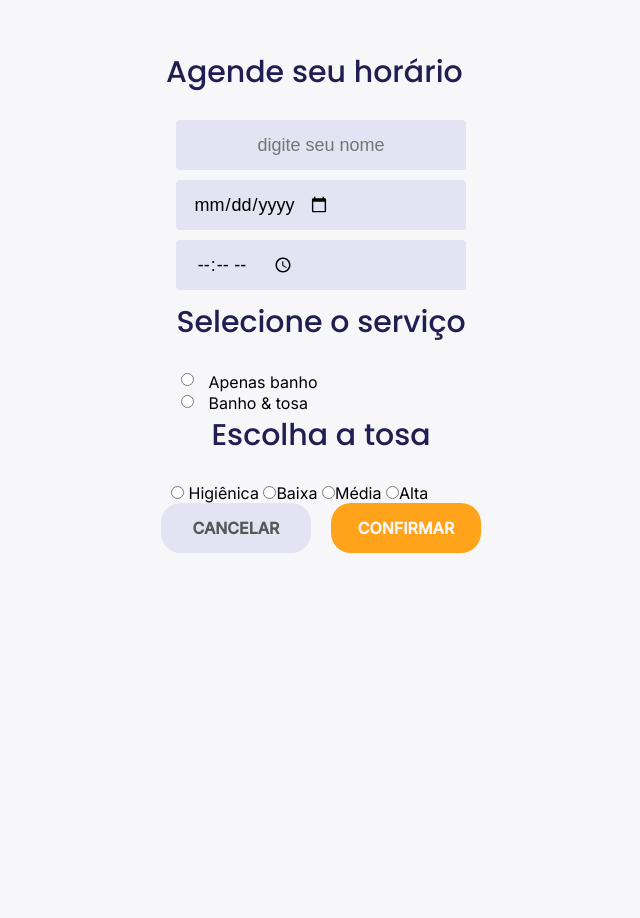
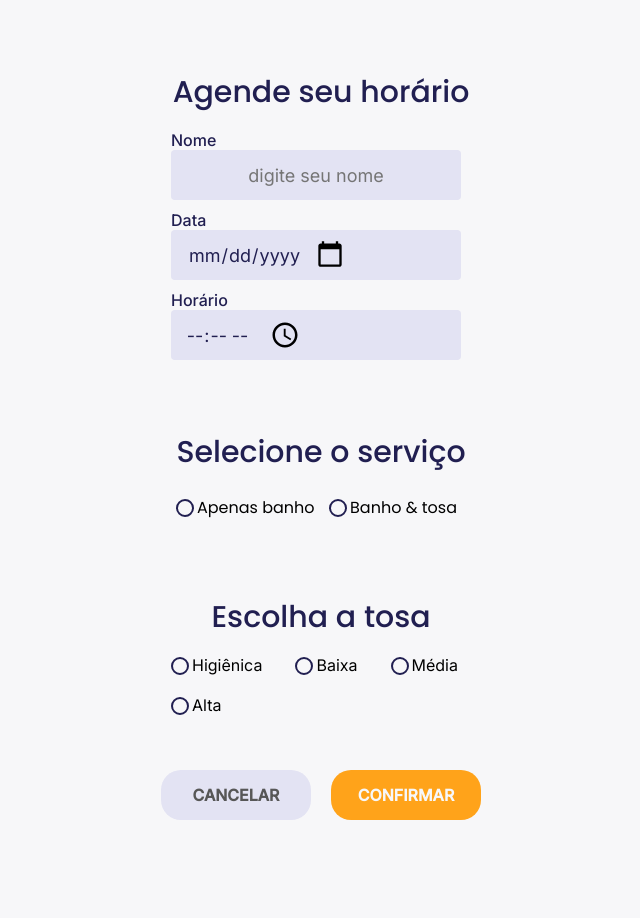
Before and after one commit to pamlotusia/impacta-petshop, a Flask app: page /teste in a window 1280 px wide. Shown: the whole page, without its empty margins (319-959 px from the left). Before the commit the page ends 553 px from the top, so only its background shows below. Run offline with Flask 3, Linux system fonts and the light colour scheme; some libraries are stand-ins or nearby versions.

Commit message:
finalizando estilizaçao

```diff
--- a/static/css/style-teste.css
+++ b/static/css/style-teste.css
@@ -17,7 +17,6 @@
   margin: 0;
   box-sizing: border-box;
   font-family: 'Inter', sans-serif;
-  overflow: hidden;
 }
 
 html {
@@ -28,30 +27,7 @@ section {
   display: flex;
   align-items: center;
   flex-direction: column;
-}
-
-/* .container{
-  top: 80px;
-  position: relative;
-} */
-
-.container > * {
-  display: flex;
-}
-.container p{
-  margin-top: 50px;
-}
-.container > input {
-  padding: 5px;
-  margin: 10px;
-  width: 290px;
-  height: 50px;
-  border: none;
-  font: 18px sans-serif;
-  text-align: center;
-  border-radius: 4px;
-  background-color: var(--cancel-color);
-  cursor: pointer;
+  margin: 0 0 50px ;
 }
 
 .title {
@@ -62,34 +38,106 @@ section {
   font-weight: 500;
   font-size: 30px;
   font-family: 'Poppins', sans-serif;
-  margin-bottom: 25px;
+  margin: 70px 0 15px;
+}
+
+.inputs{
+  color: var(--title-color);
+  font-family: 'Inter', sans-serif;
+}
+input {
+  cursor: pointer;
+}
+
+.inputs > input {
+  display: flex;
+  padding: 5px;
+  width: 290px;
+  height: 50px;
+  border: none;
+  text-align: center;
+  font-size: 18px;
+  border-radius: 4px;
+  background-color: var(--cancel-color);
+  color: #211f51;
+  place-content: '';
+  /* aumentar icone e retirar texto de dentro se der */
+}
+
+.inputs p {
+  margin-top: 10px;
+  font-size: 16px;
+  font-weight: 500;
+}
+
+input[type="date"]::-webkit-calendar-picker-indicator,
+input[type="time"]::-webkit-calendar-picker-indicator {
+  width: 30px;
+  height: 30px;
 }
 
 
-/* Estilos para a bolinha quando o input está selecionado */
-.custom-radio input[type="radio"]:checked + label::before {
-  display: inline-block;
-  width: 1em;
-  height: 1em;
-  background-color: var(--confirm-color); /* Cor de fundo quando selecionado */
-  margin-right: 5px; /* Espaço entre a bolinha e o texto */
+/* services container */
+.services div {
+  display: inline-flex;
+  align-items: center;
 }
 
-/* Estilos para o label (texto) */
-.custom-radio label {
-  display: inline-block;
-  vertical-align: middle;
+.custom-radio > *{
+  margin: 5px;
+}
+.custom-radio label{
+  font-size: 16px;
+  font-family: 'Poppins', sans-serif;
+  display: flex;
+  align-items: center;
 }
 
-.services input[type='radio']{
-  color: var(--title-color);
-  margin: 0 10px;
-  font-weight: 400;
-  font: 1.5em 'Poppins', sans-serif;
-  font: 1.5em 'Inter', sans-serif;
+.custom-radio input[type='radio'],
+.type-services input[type='radio'] {
+  display: none;
 }
 
-.container-message{
+.custom-radio input[type='radio']+label:before,
+.type-services input[type='radio']+label:before{
+  content: '';
+  display: inline-flex;
+  width: 10px;
+  height: 10px;
+  margin-right: 3px;
+
+  background-clip: content-box;
+  padding: 2px;
+  border: 2px solid #211f51;
+  background-color: transparent;
+  border-radius: 50%;
+
+}
+.custom-radio input[type='radio']:checked +label:before,
+.type-services input[type='radio']:checked +label:before{
+background-color: var(--confirm-color);
+border: 2px solid var(--confirm-color);
+}
+
+.custom-radio input[type='radio']:checked +label,
+.type-services input[type='radio']:checked +label{
+  color: var(--confirm-color);
+}
+
+/* type services container */
+.type-services{
+  margin-bottom: 55px;
+}
+
+.type-services-inputs{
+  display: grid;
+  grid-template-columns: repeat(3, auto);
+  gap:20px;
+}
+
+
+/* messagecontainer */
+.container-message {
   max-width: 400px;
   position: absolute;
   top: 80px;
@@ -97,11 +145,11 @@ section {
   flex-direction: column;
   align-items: center;
 }
-.container-message .title{
+.container-message .title {
   width: 100px;
   font-size: 24px;
 }
-.block{
+.block {
   background-color: #fafaface;
   box-shadow: 1px 1px 5px hsl(0, 0%, 25%);
   border: 20px;
@@ -112,11 +160,10 @@ section {
   align-items: center;
   flex-direction: column;
 }
-.block img{
+.block img {
   width: 300px;
   z-index: -1;
 }
-
 
 .buttons {
   display: flex;
--- a/templates/teste.html
+++ b/templates/teste.html
@@ -9,45 +9,91 @@
 
     <link rel="preconnect" href="https://fonts.googleapis.com" />
     <link rel="preconnect" href="https://fonts.gstatic.com" crossorigin />
-    <link rel="preconnect" href="https://fonts.googleapis.com">
-    <link rel="preconnect" href="https://fonts.gstatic.com" crossorigin>
-    <link href="https://fonts.googleapis.com/css2?family=Inter:wght@300;400;500&family=Poppins:wght@400;500&display=swap" rel="stylesheet">
+    <link rel="preconnect" href="https://fonts.googleapis.com" />
+    <link rel="preconnect" href="https://fonts.gstatic.com" crossorigin />
+    <link
+      href="https://fonts.googleapis.com/css2?family=Inter:wght@300;400;500&family=Poppins:wght@400;500&display=swap"
+      rel="stylesheet"
+    />
 
-    <link rel="stylesheet" href="https://fonts.googleapis.com/css2?family=Material+Symbols+Outlined:opsz,wght,FILL,GRAD@20..48,100..700,0..1,-50..200" />
+    <link
+      rel="stylesheet"
+      href="https://fonts.googleapis.com/css2?family=Material+Symbols+Outlined:opsz,wght,FILL,GRAD@20..48,100..700,0..1,-50..200"
+    />
   </head>
   <body>
     <section>
-      <div class="container show">
+      <div class="container-date show">
         <p class="title">Agende seu horário</p>
+        <div class="inputs">
+          <p>Nome</p>
           <input
             type="text"
             name=""
             id="input-name"
             placeholder="digite seu nome"
           />
-        <input type="date" name="" id="input-date" />
+          <p>Data</p>
+          <input type="date" name="" id="input-date"/>
+          <p>Horário</p>
           <input type="time" name="" id="input-time" />
+        </div>
       </div>
 
       <div class="services show">
         <p class="title">Selecione o serviço</p>
         <div class="custom-radio">
-          <input type="radio" id="banho" value="banho" name="services"/>
+          <input type="radio" id="banho" value="banho" name="services" />
           <label for="banho">Apenas banho</label>
         </div>
         <div class="custom-radio">
-          <input type="radio" id="banho-tosa" value="banho-tosa" name="services"/>
+          <input
+            type="radio"
+            id="banho-tosa"
+            value="banho-tosa"
+            name="services"
+          />
           <label for="banho-tosa">Banho & tosa</label>
         </div>
-
       </div>
 
       <div class="type-services show">
         <p class="title">Escolha a tosa</p>
-        <input type="radio" id="banho" value="banho" name="type-services"/> Higiênica
-        <input type="radio" id="banho-tosa" value="banho-tosa" name="type-services"/>Baixa
-        <input type="radio" id="banho-tosa" value="banho-tosa" name="type-services"/>Média
-        <input type="radio" id="banho-tosa" value="banho-tosa" name="type-services"/>Alta
+
+        <div class="type-services-inputs">
+          <input
+            type="radio"
+            id="tosa-higienica"
+            value="banho"
+            name="type-services"
+          />
+          <label for="tosa-higienica">Higiênica</label>
+
+          <input
+            type="radio"
+            id="tosa-baixa"
+            value="banho-tosa"
+            name="type-services"
+          />
+          <label for="tosa-baixa">Baixa</label>
+
+          <input
+            type="radio"
+            id="tosa-media"
+            value="banho-tosa"
+            name="type-services"
+          />
+          <label for="tosa-media">Média</label>
+
+          <input
+            type="radio"
+            id="tosa-alta"
+            value="banho-tosa"
+            name="type-services"
+          />
+          <label for="tosa-alta">Alta</label>
+
+        </div>
       </div>
 
       <div class="container-message hide">
@@ -56,18 +102,16 @@
           <p id="type-service"><i>serviço</i></p>
           <p id="day-choosed">dia:</p>
           <p id="time-choosed">horario:</p>
-
         </div>
-        <img src="/pana.svg" alt="">
+        <img src="/pana.svg" alt="" />
       </div>
 
       <div class="buttons show">
         <button id="btn-cancel">cancelar</button>
         <button id="btn-confirm">confirmar</button>
       </div>
-
     </section>
 
-    <script src="js/firebase.js" type="module"></script>
+    <script src="js/teste.js" type="module"></script>
   </body>
 </html>
```
Also changed, not shown: templates/principal.html (added, +74 -0 lines). Lines whose indentation alone changed are shown as unchanged.
